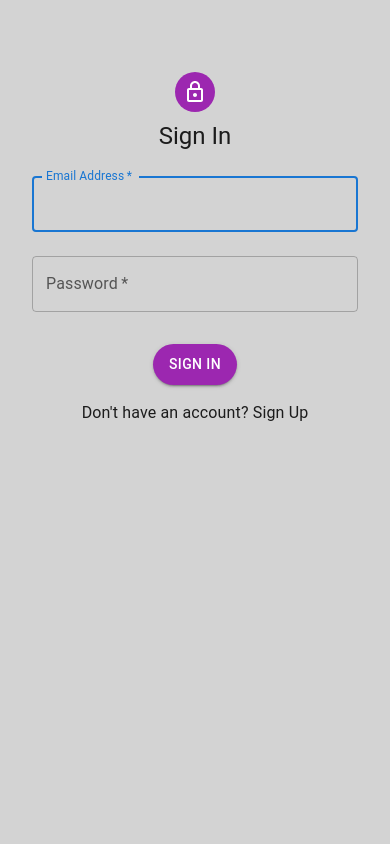
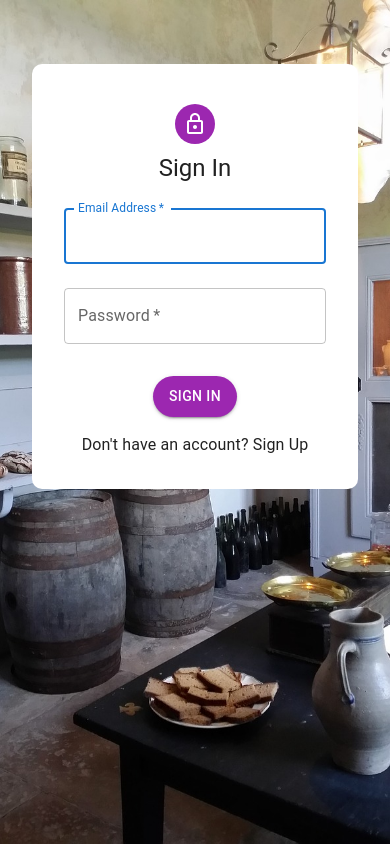
Before and after one commit to GeoSauer/inventory-management-app, a Next.js app: page /auth in a window 390 px wide. Built offline with nearby package versions, Linux system fonts and the light colour scheme; no server answers.

Commit message:
responsive tweaks

```diff
--- a/src/app/auth/page.js
+++ b/src/app/auth/page.js
@@ -35,6 +35,7 @@ export default function Auth() {
 
   return (
     <Grid container component="main" sx={{ height: "100vh" }}>
+      {!isMobile && (
         <Grid
           item
           xs={false}
@@ -46,15 +47,24 @@ export default function Auth() {
             backgroundPosition: "left",
           }}
         />
+      )}
       <Grid
         item
         xs={12}
-        sm={8}
-        md={5}
+        sm={isMobile ? 12 : 8}
+        md={isMobile ? 12 : 5}
         component={Paper}
         elevation={6}
         square
-        sx={{ backgroundColor: "lightgray" }}
+        sx={{
+          ...(isMobile
+            ? {
+                backgroundImage: 'url("/images/pantry_vertical.jpeg")',
+                backgroundSize: "cover",
+                backgroundPosition: "center",
+              }
+            : { backgroundColor: "lightgray" }),
+        }}
       >
         <Box
           sx={{
@@ -63,6 +73,9 @@ export default function Auth() {
             display: "flex",
             flexDirection: "column",
             alignItems: "center",
+            backgroundColor: isMobile ? "white" : "",
+            p: "2rem",
+            borderRadius: "10px",
           }}
         >
           <Avatar sx={{ m: 1, bgcolor: "secondary.main" }}>
```
Lines whose indentation alone changed are shown as unchanged.
